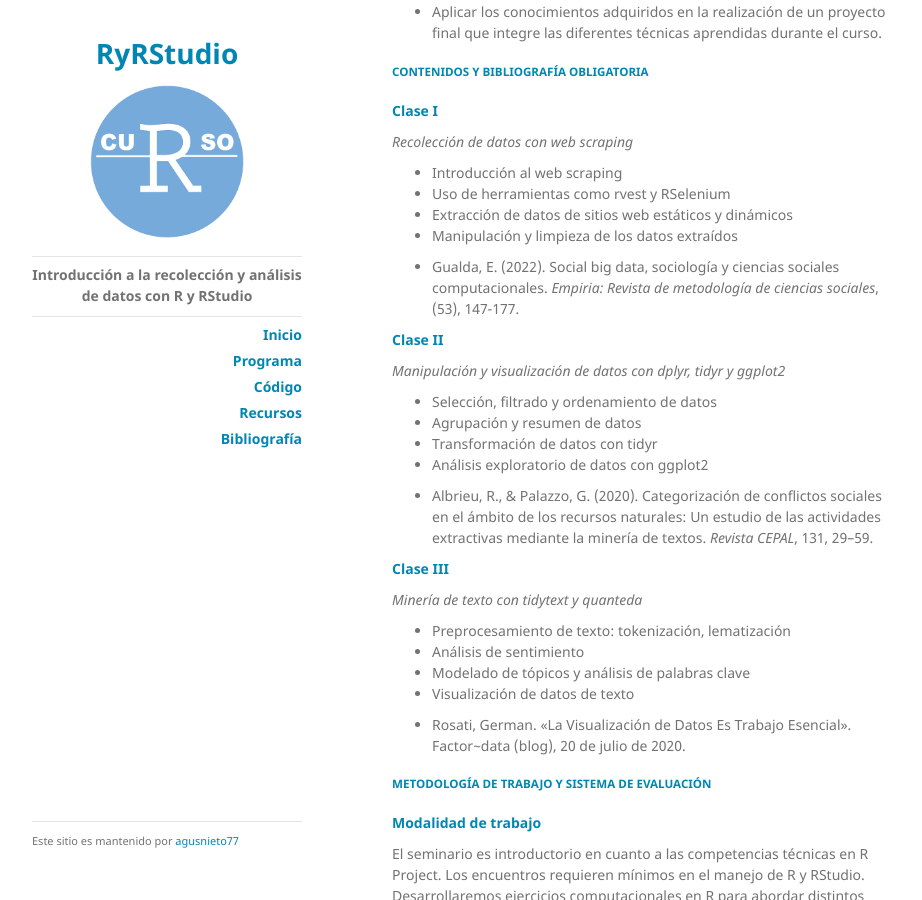
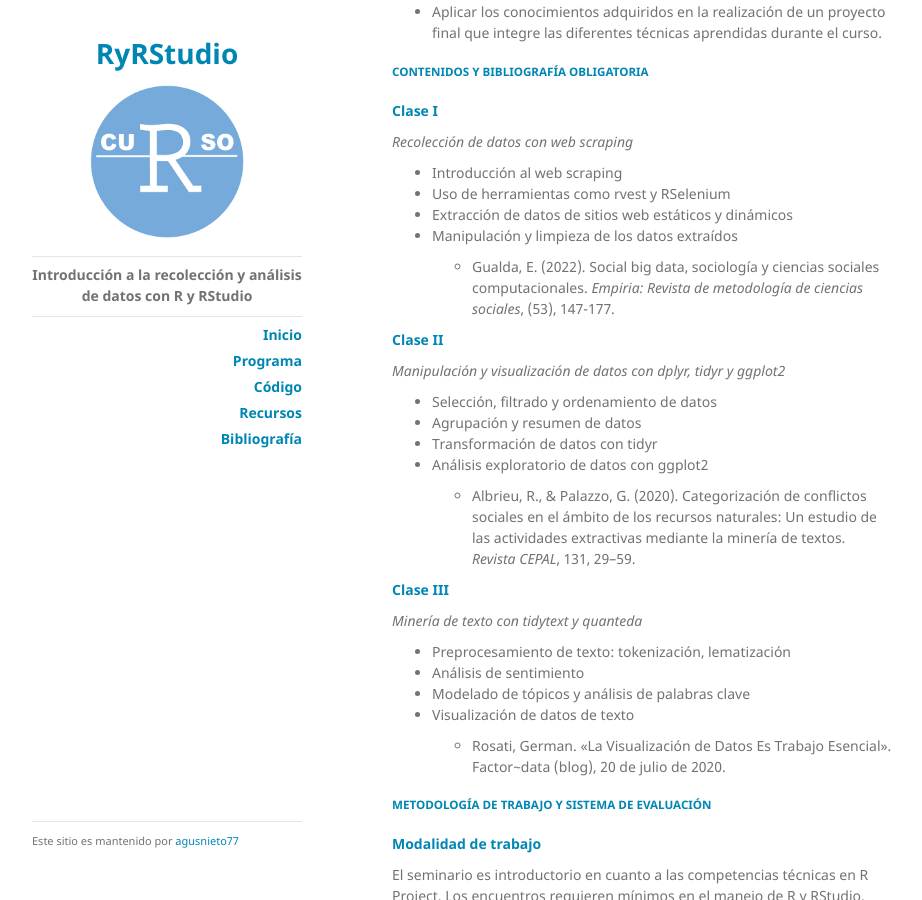
Before and after one commit to agusnieto77/ryrstudio, a Jekyll site: the page built from programa.md, in a window 1280 px wide and 900 px high, scrolled down 1183 px. Shown: the whole window, without its empty margins (178-1100 px from the left). Built offline with Jekyll 4.4.1, drawn with Linux system fonts in a browser that asks for light colours; our own code applies the rules of GitHub Pages for plain Markdown files.

Commit message:
actualización

```diff
--- a/programa.md
+++ b/programa.md
@@ -47,42 +47,42 @@
 
 *Recolección de datos con web scraping*
 
--	Introducción al web scraping
--	Uso de herramientas como rvest y RSelenium
--	Extracción de datos de sitios web estáticos y dinámicos
--	Manipulación y limpieza de los datos extraídos
+  *	Introducción al web scraping
+  *	Uso de herramientas como rvest y RSelenium
+  *	Extracción de datos de sitios web estáticos y dinámicos
+  *	Manipulación y limpieza de los datos extraídos
 
-  +   Gualda, E.
-      (2022).
-      Social big data, sociología y ciencias sociales computacionales.
-      *Empiria: Revista de metodología de ciencias sociales*, (53), 147-177.
+    +   Gualda, E.
+        (2022).
+        Social big data, sociología y ciencias sociales computacionales.
+        *Empiria: Revista de metodología de ciencias sociales*, (53), 147-177.
 
 **Clase II**
 
 *Manipulación y visualización de datos con dplyr, tidyr y ggplot2*
 
--	Selección, filtrado y ordenamiento de datos
--	Agrupación y resumen de datos
--	Transformación de datos con tidyr
--	Análisis exploratorio de datos con ggplot2
+  *	Selección, filtrado y ordenamiento de datos
+  *	Agrupación y resumen de datos
+  *	Transformación de datos con tidyr
+  *	Análisis exploratorio de datos con ggplot2
 
-  +   Albrieu, R., & Palazzo, G.
-      (2020).
-      Categorización de conflictos sociales en el ámbito de los recursos naturales: Un estudio de las actividades extractivas mediante la minería de textos.
-      *Revista CEPAL*, 131, 29--59.
+    +   Albrieu, R., & Palazzo, G.
+        (2020).
+        Categorización de conflictos sociales en el ámbito de los recursos naturales: Un estudio de las actividades extractivas mediante la minería de textos.
+        *Revista CEPAL*, 131, 29--59.
 
 **Clase III**
 
 *Minería de texto con tidytext y quanteda*
 
--	Preprocesamiento de texto: tokenización, lematización
--	Análisis de sentimiento
--	Modelado de tópicos y análisis de palabras clave
--	Visualización de datos de texto
+  *	Preprocesamiento de texto: tokenización, lematización
+  *	Análisis de sentimiento
+  *	Modelado de tópicos y análisis de palabras clave
+  *	Visualización de datos de texto
 
-  +   Rosati, German.
-      «La Visualización de Datos Es Trabajo Esencial».
-      Factor\~data (blog), 20 de julio de 2020.
+    +   Rosati, German.
+        «La Visualización de Datos Es Trabajo Esencial».
+        Factor\~data (blog), 20 de julio de 2020.
 
 
 ##### METODOLOGÍA DE TRABAJO Y SISTEMA DE EVALUACIÓN
```
Also changed, not shown: programa.html (+4 -4 lines).
